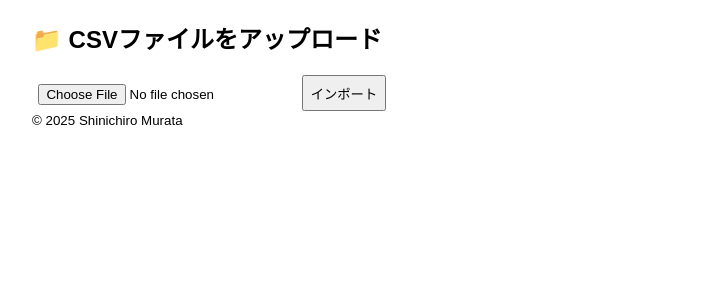
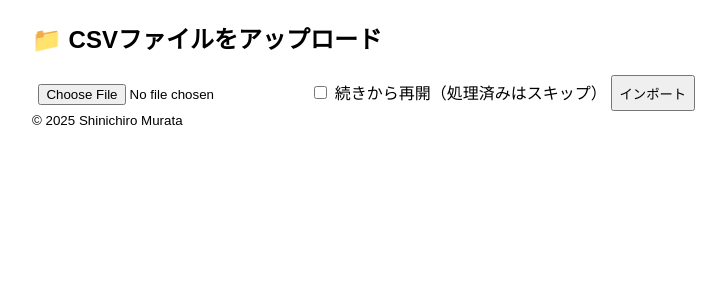
Before and after one commit to shin-murata/vehicle_app, a Flask app: page /import_csv in a window 1280 px wide. Shown: the part 123-423 px from the top of the page, without its empty margins (0-726 px from the left). Run offline with Flask 3, Linux system fonts and the light colour scheme.

Commit message:
再開ロジック実装

```diff
--- a/app/templates/import_csv.html
+++ b/app/templates/import_csv.html
@@ -3,8 +3,14 @@
 {% block title %}CSVインポート{% endblock %}
 {% block content %}
 <h2>📁 CSVファイルをアップロード</h2>
-<form method="post" enctype="multipart/form-data">
+
+<form action="{{ url_for('routes.import_csv') }}" method="post" enctype="multipart/form-data">
   <input type="file" name="file" required>
+  <label style="margin-left:8px;">
+    <input type="checkbox" name="resume" value="true">
+    続きから再開（処理済みはスキップ）
+  </label>
   <button type="submit">インポート</button>
 </form>
+
 {% endblock %}
```
